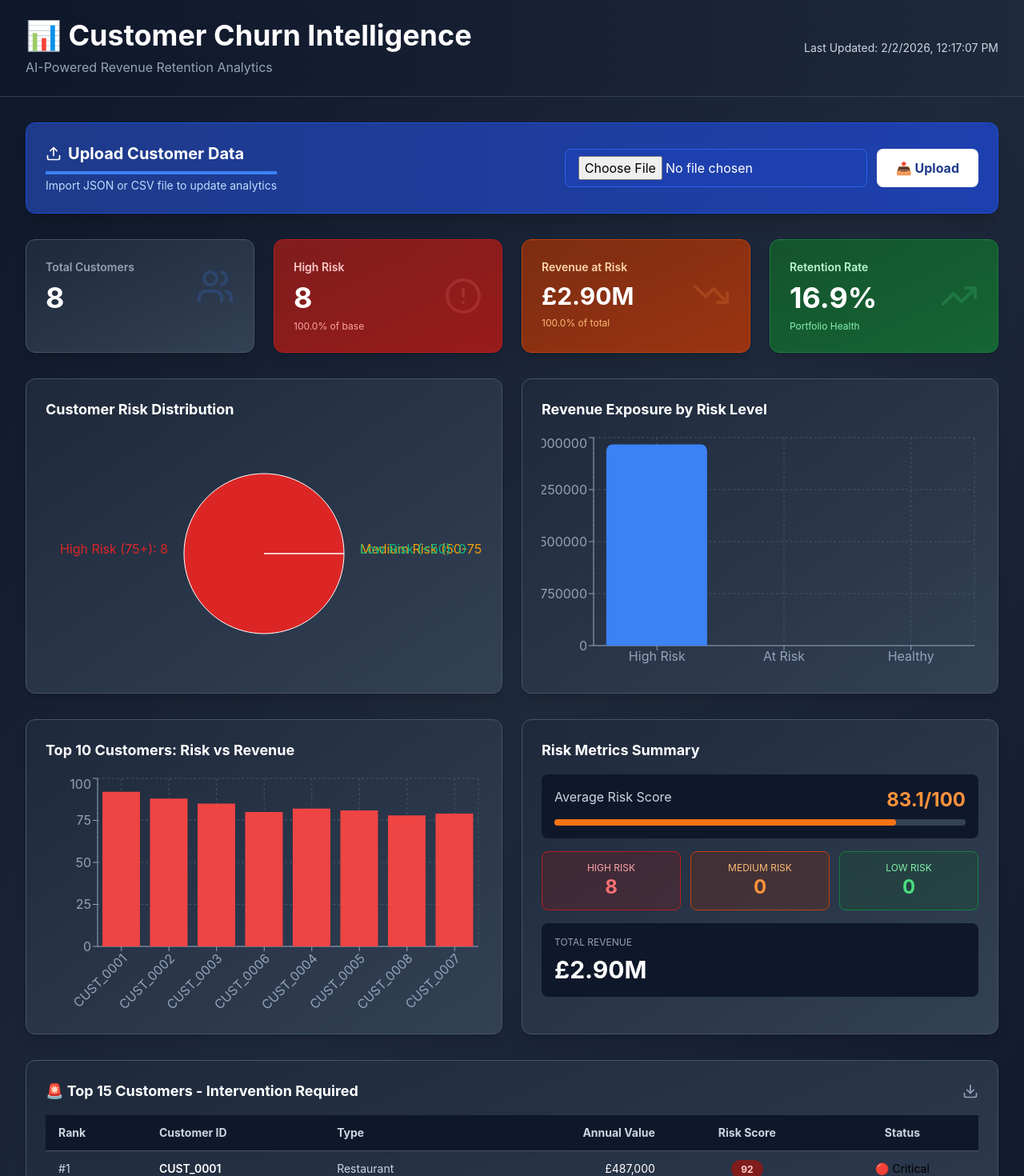
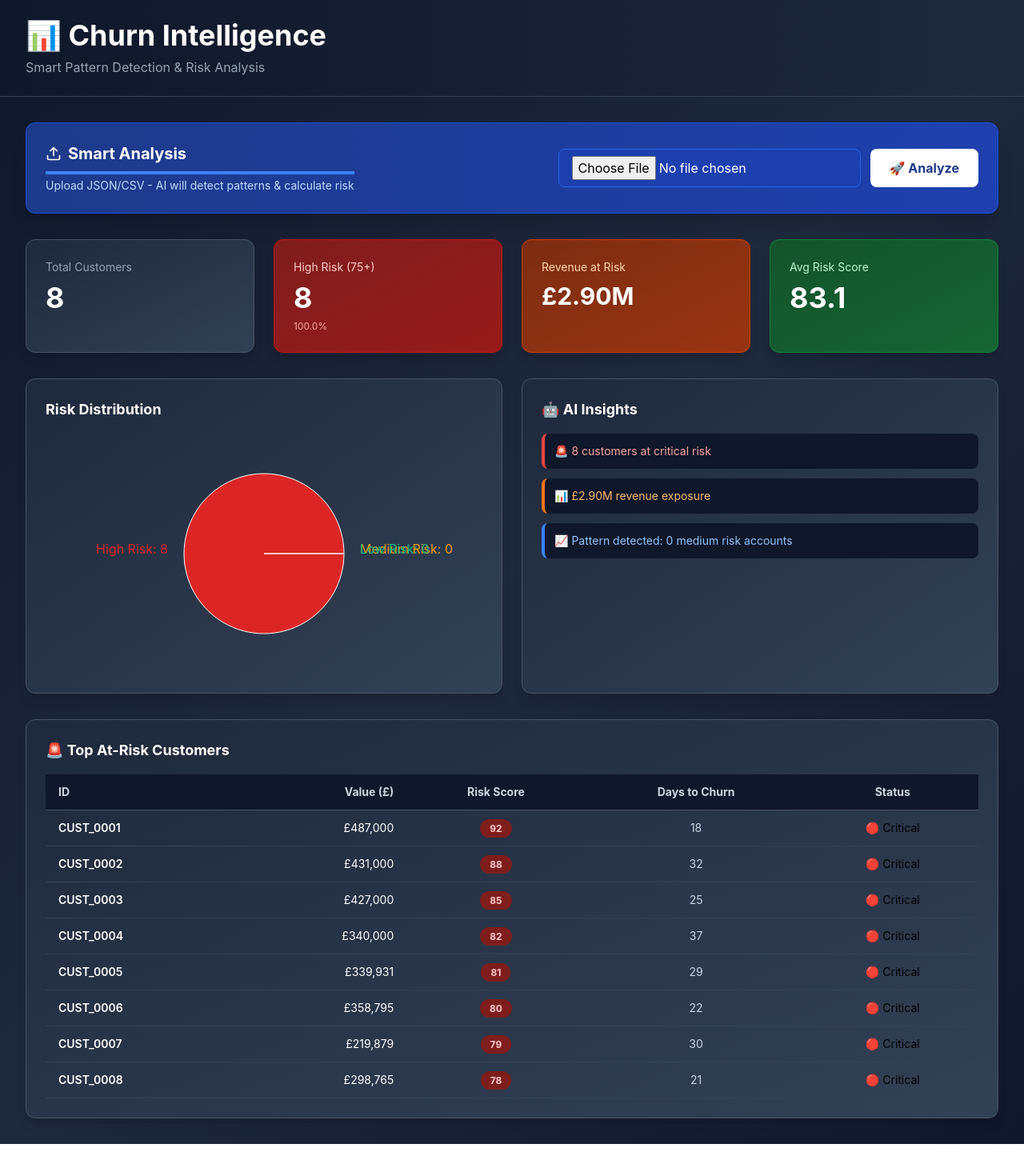
Before and after one commit to ROSI9979/churn-detection, a Next.js app: page /dashboard in a window 1280 px wide. Shown: the top 1470 px of the page at 80% size. After the commit the page ends 1430 px from the top, so only its background shows below. Built offline with nearby package versions, Linux system fonts and the light colour scheme.

Commit message:
Update dashboard to use smart analysis API

```diff
--- a/app/dashboard/page.tsx
+++ b/app/dashboard/page.tsx
@@ -1,11 +1,12 @@
 'use client'
 
 import { useState, useEffect } from 'react'
-import { BarChart, Bar, LineChart, Line, PieChart, Pie, Cell, XAxis, YAxis, CartesianGrid, Tooltip, Legend, ResponsiveContainer, ScatterChart, Scatter } from 'recharts'
-import { TrendingDown, AlertCircle, DollarSign, Users, TrendingUp, Download, Upload } from 'lucide-react'
+import { BarChart, Bar, PieChart, Pie, Cell, XAxis, YAxis, CartesianGrid, Tooltip, ResponsiveContainer } from 'recharts'
+import { TrendingDown, AlertCircle, Users, TrendingUp, Download, Upload } from 'lucide-react'
 
 export default function Dashboard() {
   const [customers, setCustomers] = useState<any[]>([])
+  const [insights, setInsights] = useState<any>(null)
   const [loading, setLoading] = useState(true)
   const [uploading, setUploading] = useState(false)
 
@@ -18,11 +19,12 @@ export default function Dashboard() {
     setUploading(true)
     const formData = new FormData(e.currentTarget)
     try {
-      const res = await fetch('/api/upload', { method: 'POST', body: formData })
+      const res = await fetch('/api/analyze', { method: 'POST', body: formData })
       const json = await res.json()
       if (json.success) {
         setCustomers(json.data)
-        alert('✅ Loaded ' + json.count + ' customers!')
+        setInsights(json.analysis)
+        alert('✅ Analyzed ' + json.data.length + ' customers!')
       } else {
         alert('❌ ' + json.error)
       }
@@ -33,7 +35,7 @@ export default function Dashboard() {
     }
   }
 
-  if (loading) return <div className="flex items-center justify-center min-h-screen bg-slate-900"><p className="text-white text-2xl">📊 Loading Dashboard...</p></div>
+  if (loading) return <div className="flex items-center justify-center min-h-screen bg-slate-900"><p className="text-white text-2xl">📊 Loading...</p></div>
 
   const highRisk = customers.filter((c: any) => c.churn_risk_score >= 75).length
   const mediumRisk = customers.filter((c: any) => c.churn_risk_score >= 50 && c.churn_risk_score < 75).length
@@ -41,36 +43,19 @@ export default function Dashboard() {
   const totalRevenue = customers.reduce((a: number, c: any) => a + (c.clv || 0), 0)
   const revenueAtRisk = customers.filter((c: any) => c.churn_risk_score >= 75).reduce((a: number, c: any) => a + (c.clv || 0), 0)
   const avgRisk = customers.length ? customers.reduce((a: number, c: any) => a + c.churn_risk_score, 0) / customers.length : 0
-  const retention = 100 - avgRisk
 
   const riskDistribution = [
-    { name: 'High Risk (75+)', value: highRisk, fill: '#dc2626' },
-    { name: 'Medium Risk (50-75)', value: mediumRisk, fill: '#f59e0b' },
-    { name: 'Low Risk (<50)', value: lowRisk, fill: '#10b981' }
-  ]
-
-  const topCustomers = customers.sort((a: any, b: any) => (b.clv || 0) - (a.clv || 0)).slice(0, 10)
-  const riskByRevenue = topCustomers.map((c: any) => ({ name: c.customer_id, risk: c.churn_risk_score, revenue: c.clv || 0 }))
-
-  const revenueTrend = [
-    { name: 'High Risk', value: revenueAtRisk },
-    { name: 'At Risk', value: customers.filter((c: any) => c.churn_risk_score >= 50 && c.churn_risk_score < 75).reduce((a: number, c: any) => a + (c.clv || 0), 0) },
-    { name: 'Healthy', value: customers.filter((c: any) => c.churn_risk_score < 50).reduce((a: number, c: any) => a + (c.clv || 0), 0) }
+    { name: 'High Risk', value: highRisk, fill: '#dc2626' },
+    { name: 'Medium Risk', value: mediumRisk, fill: '#f59e0b' },
+    { name: 'Low Risk', value: lowRisk, fill: '#10b981' }
   ]
 
   return (
     <div className="min-h-screen bg-gradient-to-br from-slate-900 via-slate-800 to-slate-900">
       <div className="bg-gradient-to-r from-slate-900 to-slate-800 border-b border-slate-700 sticky top-0 z-50">
         <div className="max-w-7xl mx-auto px-8 py-6">
-          <div className="flex justify-between items-center">
-            <div>
-              <h1 className="text-4xl font-bold text-white">📊 Customer Churn Intelligence</h1>
-              <p className="text-slate-400 mt-2">AI-Powered Revenue Retention Analytics</p>
-            </div>
-            <div className="text-right">
-              <p className="text-slate-300 text-sm">Last Updated: {new Date().toLocaleString()}</p>
-            </div>
-          </div>
+          <h1 className="text-4xl font-bold text-white">📊 Churn Intelligence</h1>
+          <p className="text-slate-400 mt-2">Smart Pattern Detection & Risk Analysis</p>
         </div>
       </div>
 
@@ -78,13 +63,13 @@ export default function Dashboard() {
         <form onSubmit={handleUpload} className="bg-gradient-to-r from-blue-900 to-blue-800 border border-blue-700 rounded-xl p-6 mb-8 shadow-xl">
           <div className="flex items-center justify-between">
             <div>
-              <h2 className="text-xl font-bold text-white flex items-center gap-2"><Upload className="w-5 h-5" /> Upload Customer Data</h2>
-              <p className="text-blue-200 text-sm mt-1">Import JSON or CSV file to update analytics</p>
+              <h2 className="text-xl font-bold text-white flex items-center gap-2"><Upload className="w-5 h-5" /> Smart Analysis</h2>
+              <p className="text-blue-200 text-sm mt-1">Upload JSON/CSV - AI will detect patterns & calculate risk</p>
             </div>
             <div className="flex gap-3">
               <input type="file" name="file" accept=".json,.csv" required className="px-4 py-2 rounded-lg bg-blue-800 text-white border border-blue-600 cursor-pointer" />
-              <button type="submit" disabled={uploading} className="bg-white text-blue-900 px-6 py-2 rounded-lg font-bold hover:bg-blue-50 disabled:opacity-50 flex items-center gap-2">
-                {uploading ? '⏳' : '📤'} {uploading ? 'Uploading' : 'Upload'}
+              <button type="submit" disabled={uploading} className="bg-white text-blue-900 px-6 py-2 rounded-lg font-bold hover:bg-blue-50 disabled:opacity-50">
+                {uploading ? '⏳ Analyzing' : '🚀 Analyze'}
               </button>
             </div>
           </div>
@@ -92,64 +77,37 @@ export default function Dashboard() {
 
         {customers.length === 0 ? (
           <div className="bg-slate-800 border border-slate-700 rounded-xl p-12 text-center">
-            <p className="text-slate-300 text-lg">Upload data to see analytics</p>
+            <p className="text-slate-300 text-lg">Upload your data to see AI-powered insights</p>
           </div>
         ) : (
           <>
             <div className="grid grid-cols-4 gap-6 mb-8">
-              <div className="bg-gradient-to-br from-slate-800 to-slate-700 border border-slate-600 rounded-xl p-6 shadow-lg hover:shadow-xl transition">
-                <div className="flex items-center justify-between">
-                  <div>
-                    <p className="text-slate-400 text-sm font-semibold">Total Customers</p>
-                    <p className="text-4xl font-bold text-white mt-2">{customers.length}</p>
-                  </div>
-                  <Users className="w-12 h-12 text-blue-500 opacity-20" />
-                </div>
+              <div className="bg-gradient-to-br from-slate-800 to-slate-700 border border-slate-600 rounded-xl p-6 shadow-lg">
+                <p className="text-slate-400 text-sm">Total Customers</p>
+                <p className="text-4xl font-bold text-white mt-2">{customers.length}</p>
               </div>
-
-              <div className="bg-gradient-to-br from-red-900 to-red-800 border border-red-700 rounded-xl p-6 shadow-lg hover:shadow-xl transition">
-                <div className="flex items-center justify-between">
-                  <div>
-                    <p className="text-red-200 text-sm font-semibold">High Risk</p>
-                    <p className="text-4xl font-bold text-white mt-2">{highRisk}</p>
-                    <p className="text-red-300 text-xs mt-2">{((highRisk/customers.length)*100).toFixed(1)}% of base</p>
-                  </div>
-                  <AlertCircle className="w-12 h-12 text-red-400 opacity-20" />
-                </div>
+              <div className="bg-gradient-to-br from-red-900 to-red-800 border border-red-700 rounded-xl p-6 shadow-lg">
+                <p className="text-red-200 text-sm">High Risk (75+)</p>
+                <p className="text-4xl font-bold text-white mt-2">{highRisk}</p>
+                <p className="text-red-300 text-xs mt-2">{((highRisk/customers.length)*100).toFixed(1)}%</p>
               </div>
-
-              <div className="bg-gradient-to-br from-orange-900 to-orange-800 border border-orange-700 rounded-xl p-6 shadow-lg hover:shadow-xl transition">
-                <div className="flex items-center justify-between">
-                  <div>
-                    <p className="text-orange-200 text-sm font-semibold">Revenue at Risk</p>
-                    <p className="text-3xl font-bold text-white mt-2">£{(revenueAtRisk/1000000).toFixed(2)}M</p>
-                    <p className="text-orange-300 text-xs mt-2">{((revenueAtRisk/totalRevenue)*100).toFixed(1)}% of total</p>
-                  </div>
-                  <TrendingDown className="w-12 h-12 text-orange-400 opacity-20" />
-                </div>
+              <div className="bg-gradient-to-br from-orange-900 to-orange-800 border border-orange-700 rounded-xl p-6 shadow-lg">
+                <p className="text-orange-200 text-sm">Revenue at Risk</p>
+                <p className="text-3xl font-bold text-white mt-2">£{(revenueAtRisk/1000000).toFixed(2)}M</p>
               </div>
-
-              <div className="bg-gradient-to-br from-green-900 to-green-800 border border-green-700 rounded-xl p-6 shadow-lg hover:shadow-xl transition">
-                <div className="flex items-center justify-between">
-                  <div>
-                    <p className="text-green-200 text-sm font-semibold">Retention Rate</p>
-                    <p className="text-4xl font-bold text-white mt-2">{retention.toFixed(1)}%</p>
-                    <p className="text-green-300 text-xs mt-2">Portfolio Health</p>
-                  </div>
-                  <TrendingUp className="w-12 h-12 text-green-400 opacity-20" />
-                </div>
+              <div className="bg-gradient-to-br from-green-900 to-green-800 border border-green-700 rounded-xl p-6 shadow-lg">
+                <p className="text-green-200 text-sm">Avg Risk Score</p>
+                <p className="text-4xl font-bold text-white mt-2">{avgRisk.toFixed(1)}</p>
               </div>
             </div>
 
             <div className="grid grid-cols-2 gap-6 mb-8">
               <div className="bg-gradient-to-br from-slate-800 to-slate-700 border border-slate-600 rounded-xl p-6 shadow-lg">
-                <h3 className="text-lg font-bold text-white mb-4">Customer Risk Distribution</h3>
+                <h3 className="text-lg font-bold text-white mb-4">Risk Distribution</h3>
                 <ResponsiveContainer width="100%" height={300}>
                   <PieChart>
-                    <Pie data={riskDistribution} cx="50%" cy="50%" labelLine={false} label={({ name, value }) => `${name}: ${value}`} outerRadius={100} fill="#8884d8" dataKey="value">
-                      {riskDistribution.map((entry, index) => (
-                        <Cell key={`cell-${index}`} fill={entry.fill} />
-                      ))}
+                    <Pie data={riskDistribution} cx="50%" cy="50%" labelLine={false} label={({ name, value }) => `${name}: ${value}`} outerRadius={100} dataKey="value">
+                      {riskDistribution.map((entry, idx) => <Cell key={idx} fill={entry.fill} />)}
                     </Pie>
                     <Tooltip />
                   </PieChart>
@@ -157,101 +115,46 @@ export default function Dashboard() {
               </div>
 
               <div className="bg-gradient-to-br from-slate-800 to-slate-700 border border-slate-600 rounded-xl p-6 shadow-lg">
-                <h3 className="text-lg font-bold text-white mb-4">Revenue Exposure by Risk Level</h3>
-                <ResponsiveContainer width="100%" height={300}>
-                  <BarChart data={revenueTrend}>
-                    <CartesianGrid strokeDasharray="3 3" stroke="#475569" />
-                    <XAxis dataKey="name" stroke="#94a3b8" />
-                    <YAxis stroke="#94a3b8" />
-                    <Tooltip contentStyle={{ backgroundColor: '#1e293b', border: '1px solid #475569' }} />
-                    <Bar dataKey="value" fill="#3b82f6" radius={[8, 8, 0, 0]} />
-                  </BarChart>
-                </ResponsiveContainer>
-              </div>
-            </div>
-
-            <div className="grid grid-cols-2 gap-6 mb-8">
-              <div className="bg-gradient-to-br from-slate-800 to-slate-700 border border-slate-600 rounded-xl p-6 shadow-lg">
-                <h3 className="text-lg font-bold text-white mb-4">Top 10 Customers: Risk vs Revenue</h3>
-                <ResponsiveContainer width="100%" height={300}>
-                  <BarChart data={riskByRevenue}>
-                    <CartesianGrid strokeDasharray="3 3" stroke="#475569" />
-                    <XAxis dataKey="name" angle={-45} textAnchor="end" height={80} stroke="#94a3b8" />
-                    <YAxis stroke="#94a3b8" />
-                    <Tooltip contentStyle={{ backgroundColor: '#1e293b', border: '1px solid #475569' }} />
-                    <Bar dataKey="risk" fill="#ef4444" name="Risk Score" />
-                  </BarChart>
-                </ResponsiveContainer>
-              </div>
-
-              <div className="bg-gradient-to-br from-slate-800 to-slate-700 border border-slate-600 rounded-xl p-6 shadow-lg">
-                <h3 className="text-lg font-bold text-white mb-4">Risk Metrics Summary</h3>
-                <div className="space-y-4">
-                  <div className="bg-slate-900 rounded-lg p-4">
-                    <div className="flex justify-between mb-2">
-                      <span className="text-slate-300">Average Risk Score</span>
-                      <span className="text-2xl font-bold text-orange-400">{avgRisk.toFixed(1)}/100</span>
-                    </div>
-                    <div className="w-full bg-slate-700 rounded-full h-2">
-                      <div className="bg-orange-500 h-2 rounded-full" style={{ width: `${avgRisk}%` }}></div>
-                    </div>
+                <h3 className="text-lg font-bold text-white mb-4">🤖 AI Insights</h3>
+                <div className="space-y-3">
+                  <div className="bg-slate-900 rounded-lg p-3 border-l-4 border-red-500">
+                    <p className="text-red-300 text-sm">🚨 {highRisk} customers at critical risk</p>
                   </div>
-
-                  <div className="grid grid-cols-3 gap-3 text-center">
-                    <div className="bg-red-900 bg-opacity-30 rounded-lg p-3 border border-red-700">
-                      <p className="text-red-300 text-xs">HIGH RISK</p>
-                      <p className="text-2xl font-bold text-red-400">{highRisk}</p>
-                    </div>
-                    <div className="bg-orange-900 bg-opacity-30 rounded-lg p-3 border border-orange-700">
-                      <p className="text-orange-300 text-xs">MEDIUM RISK</p>
-                      <p className="text-2xl font-bold text-orange-400">{mediumRisk}</p>
-                    </div>
-                    <div className="bg-green-900 bg-opacity-30 rounded-lg p-3 border border-green-700">
-                      <p className="text-green-300 text-xs">LOW RISK</p>
-                      <p className="text-2xl font-bold text-green-400">{lowRisk}</p>
-                    </div>
+                  <div className="bg-slate-900 rounded-lg p-3 border-l-4 border-orange-500">
+                    <p className="text-orange-300 text-sm">📊 £{(revenueAtRisk/1000000).toFixed(2)}M revenue exposure</p>
                   </div>
-
-                  <div className="bg-slate-900 rounded-lg p-4 mt-4">
-                    <p className="text-slate-400 text-xs mb-2">TOTAL REVENUE</p>
-                    <p className="text-3xl font-bold text-white">£{(totalRevenue/1000000).toFixed(2)}M</p>
+                  <div className="bg-slate-900 rounded-lg p-3 border-l-4 border-blue-500">
+                    <p className="text-blue-300 text-sm">📈 Pattern detected: {mediumRisk} medium risk accounts</p>
                   </div>
                 </div>
               </div>
             </div>
 
             <div className="bg-gradient-to-br from-slate-800 to-slate-700 border border-slate-600 rounded-xl p-6 shadow-lg">
-              <div className="flex justify-between items-center mb-4">
-                <h3 className="text-lg font-bold text-white">🚨 Top 15 Customers - Intervention Required</h3>
-                <Download className="w-5 h-5 text-slate-400" />
-              </div>
+              <h3 className="text-lg font-bold text-white mb-4">🚨 Top At-Risk Customers</h3>
               <div className="overflow-x-auto">
                 <table className="w-full text-sm">
                   <thead className="bg-slate-900 border-b border-slate-600">
                     <tr>
-                      <th className="px-4 py-3 text-left text-slate-300">Rank</th>
-                      <th className="px-4 py-3 text-left text-slate-300">Customer ID</th>
-                      <th className="px-4 py-3 text-left text-slate-300">Type</th>
-                      <th className="px-4 py-3 text-right text-slate-300">Annual Value</th>
+                      <th className="px-4 py-3 text-left text-slate-300">ID</th>
+                      <th className="px-4 py-3 text-right text-slate-300">Value (£)</th>
                       <th className="px-4 py-3 text-center text-slate-300">Risk Score</th>
+                      <th className="px-4 py-3 text-center text-slate-300">Days to Churn</th>
                       <th className="px-4 py-3 text-center text-slate-300">Status</th>
                     </tr>
                   </thead>
                   <tbody>
-                    {customers.sort((a: any, b: any) => (b.churn_risk_score || 0) - (a.churn_risk_score || 0)).slice(0, 15).map((c: any, i: number) => (
-                      <tr key={c.customer_id} className="border-b border-slate-700 hover:bg-slate-900 transition">
-                        <td className="px-4 py-3 text-slate-300">#{i + 1}</td>
+                    {customers.sort((a: any, b: any) => (b.churn_risk_score || 0) - (a.churn_risk_score || 0)).slice(0, 10).map((c: any) => (
+                      <tr key={c.customer_id} className="border-b border-slate-700 hover:bg-slate-900">
                         <td className="px-4 py-3 font-semibold text-white">{c.customer_id}</td>
-                        <td className="px-4 py-3 text-slate-300">{c.business_type || 'N/A'}</td>
                         <td className="px-4 py-3 text-right text-white">£{(c.clv || 0).toLocaleString()}</td>
                         <td className="px-4 py-3 text-center">
-                          <span className={`px-3 py-1 rounded-full text-xs font-bold ${c.churn_risk_score >= 75 ? 'bg-red-900 text-red-200' : c.churn_risk_score >= 50 ? 'bg-orange-900 text-orange-200' : 'bg-green-900 text-green-200'}`}>
+                          <span className={`px-3 py-1 rounded-full text-xs font-bold ${c.churn_risk_score >= 75 ? 'bg-red-900 text-red-200' : 'bg-orange-900 text-orange-200'}`}>
                             {c.churn_risk_score?.toFixed(0) || 0}
                           </span>
                         </td>
-                        <td className="px-4 py-3 text-center">
-                          {c.churn_risk_score >= 75 ? '🔴 Critical' : c.churn_risk_score >= 50 ? '🟠 Warning' : '🟢 Healthy'}
-                        </td>
+                        <td className="px-4 py-3 text-center text-slate-300">{Math.round(c.days_until_churn || 0)}</td>
+                        <td className="px-4 py-3 text-center">{c.churn_risk_score >= 75 ? '🔴 Critical' : '🟠 Warning'}</td>
                       </tr>
                     ))}
                   </tbody>
```
